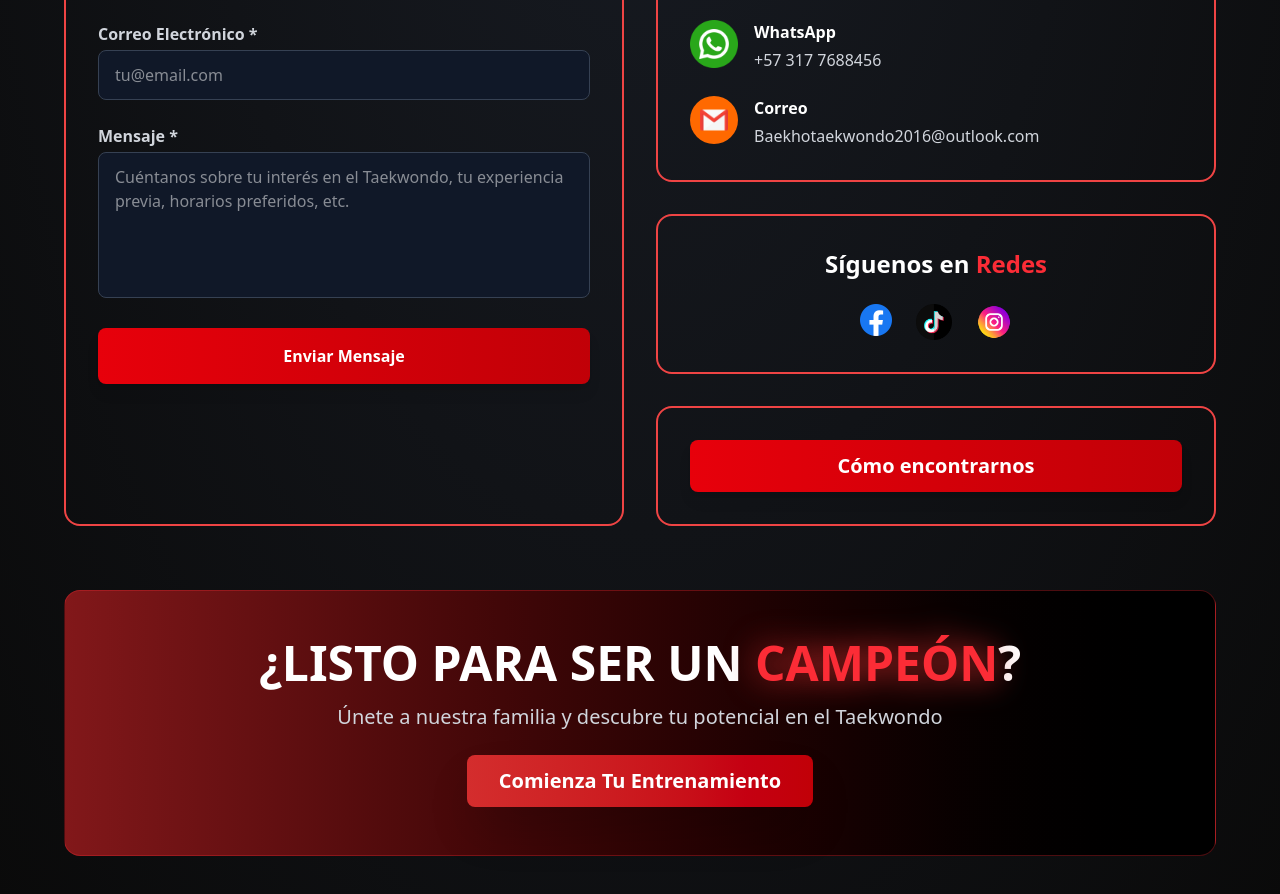
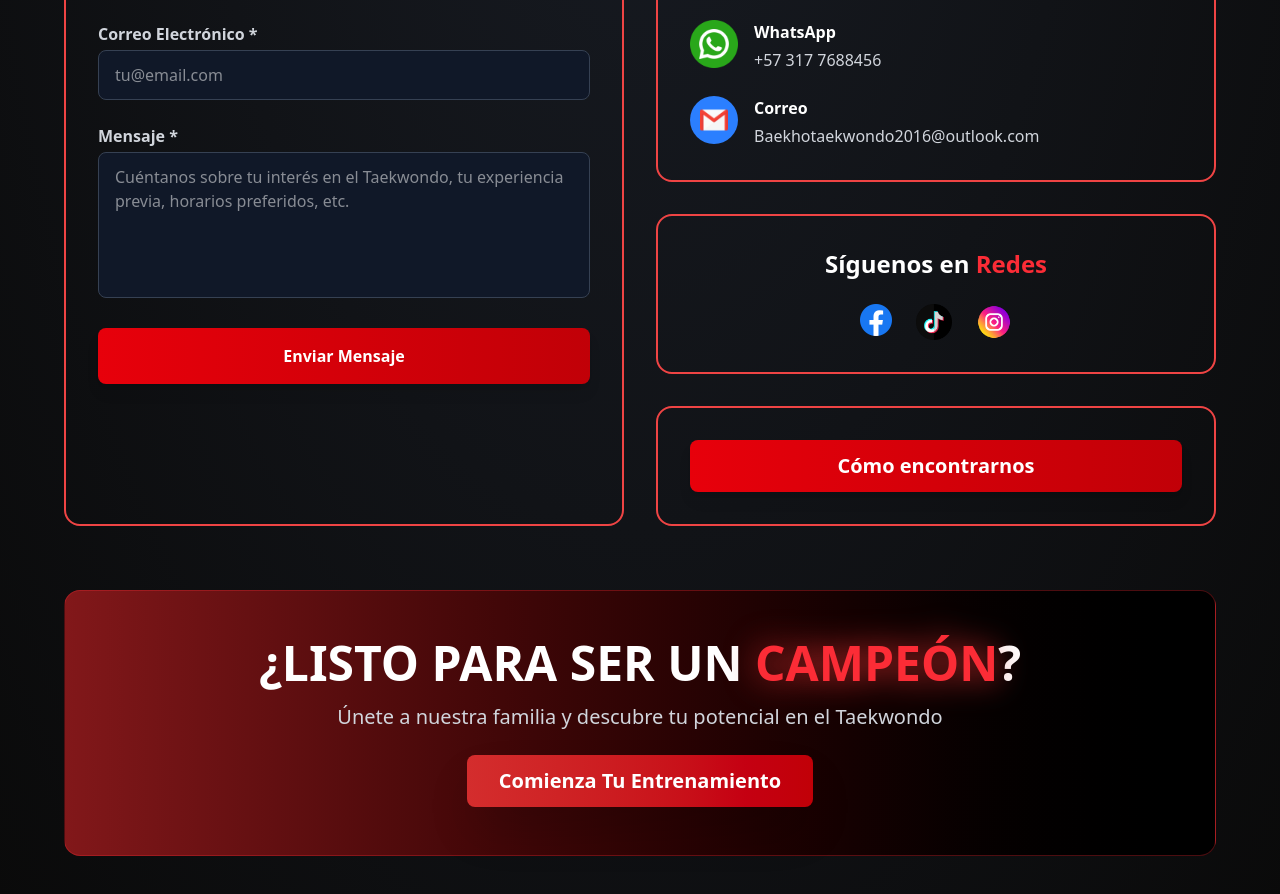
Before and after one commit to Baekho-la-cumbre/Baekho_landing, a React (Vite) app: page / in a window 1280 px wide. Shown: the part 7400-8294 px from the top of the page. Built offline with nearby package versions, Linux system fonts and the light colour scheme.

Commit message:
fix: change background color of social media icon in Contacto section for better visual consistency

```diff
--- a/src/sections/Contacto/Contacto.jsx
+++ b/src/sections/Contacto/Contacto.jsx
@@ -192,7 +192,7 @@ const Contacto = () => (
                   </div>
                 </div>
                 <div className="flex items-start gap-4">
-                  <div className="w-10 h-10 sm:w-12 sm:h-12 bg-orange-500 rounded-full flex items-center justify-center flex-shrink-0">
+                  <div className="w-10 h-10 sm:w-12 sm:h-12 bg-blue-500 rounded-full flex items-center justify-center flex-shrink-0">
                     <img src="/gmail.png" alt="Correo" className="w-6 h-6 sm:w-7 sm:h-7" />
                   </div>
                   <div>
```
